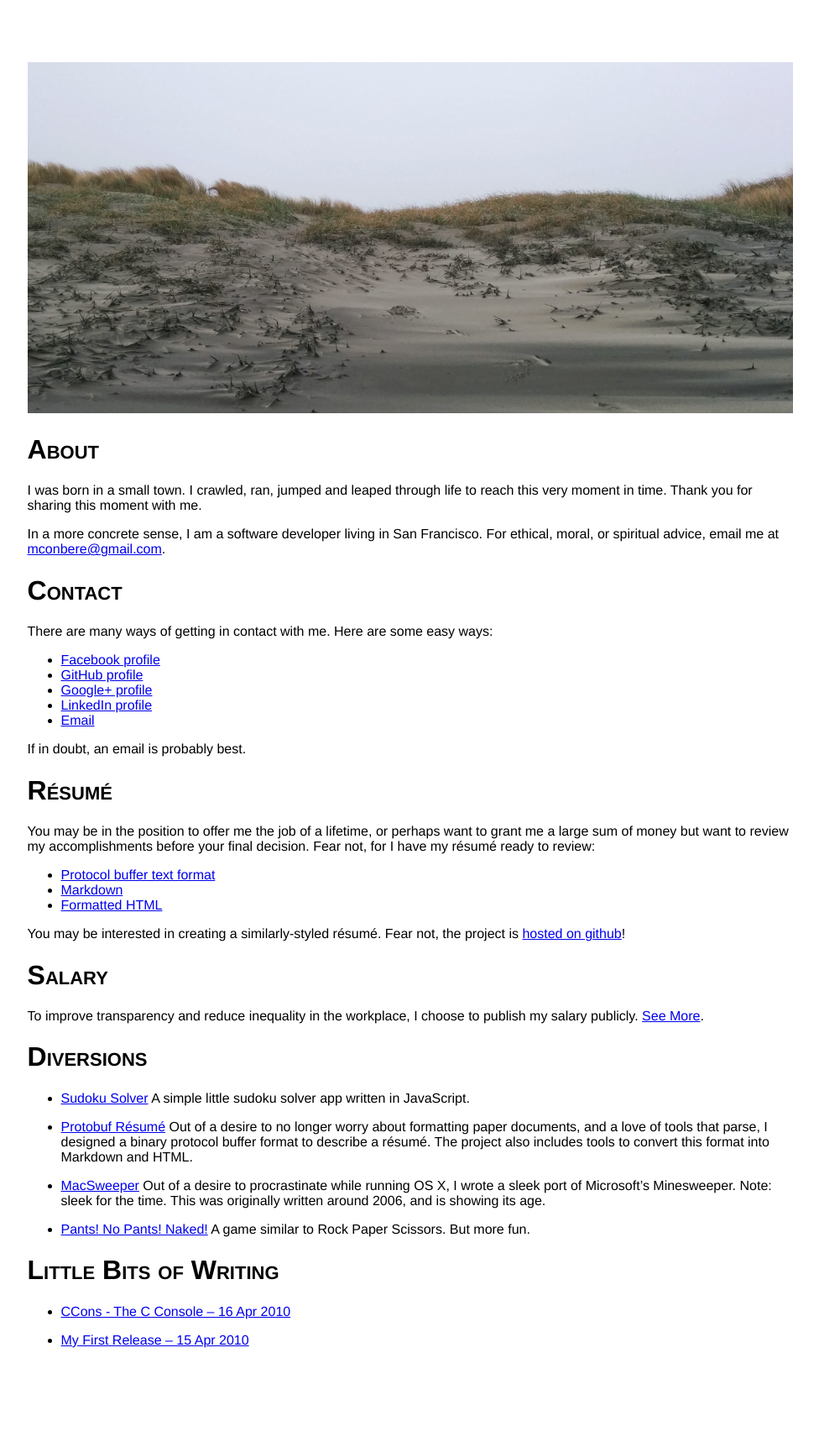
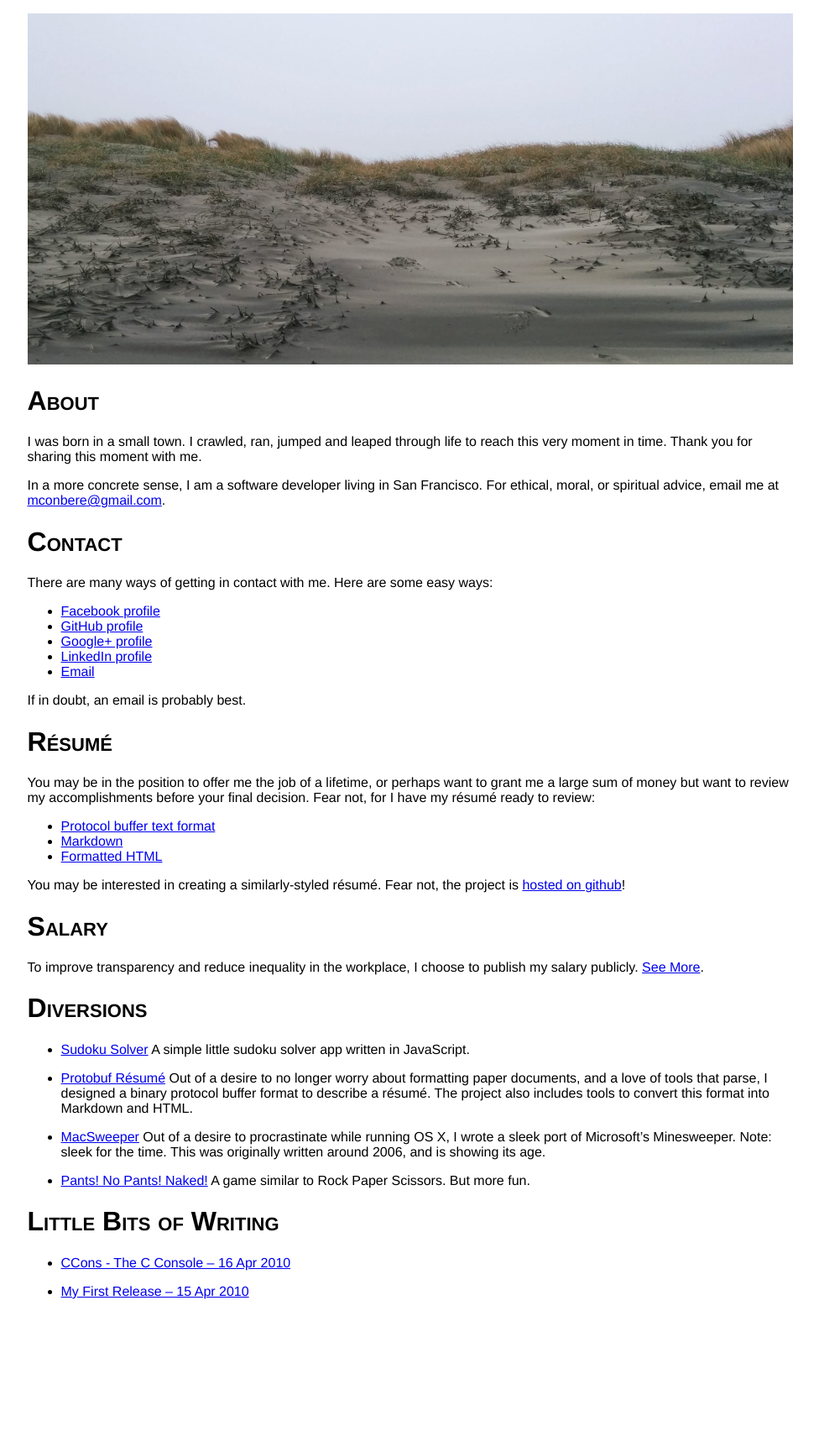
Before and after one commit to mconbere/mconbere.github.com, a Jekyll site: the page built from index.markdown, in a window 1280 px wide. Shown: the whole page at 84% size, without its empty margins (151-1127 px from the left). Built offline with Jekyll 4.4.1, drawn with Linux system fonts in a browser that asks for light colours; after the commit the page ends 1547 px from its top, so only the background shows below that.

Commit message:
css clean

```diff
--- a/css/main.css
+++ b/css/main.css
@@ -10,10 +10,9 @@ html, body {
 }
 
 #body {
-    margin: 3em auto 0;
+    margin: 0 auto 0;
     width: 108ex;
-    padding: 10px;
-    padding-bottom: 6em;
+    padding: 0 10px 0;
 }
 
 h1 {
```
